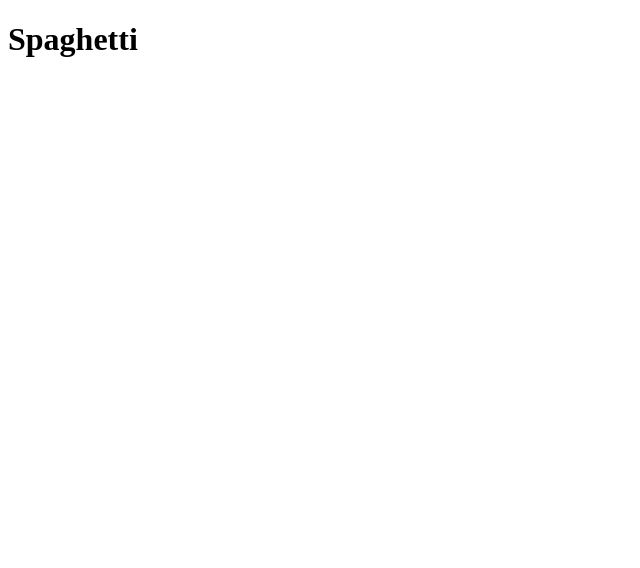
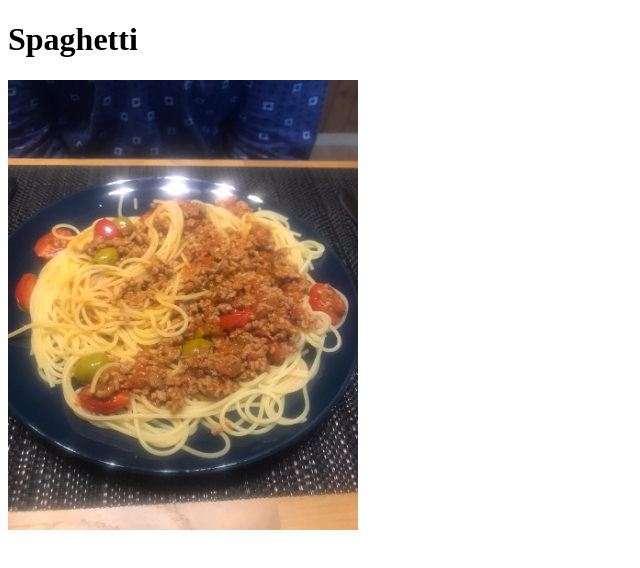
Before and after one commit to matt-e-burger/odin-recipes, a plain HTML site: page recipes/spaghetti.html in a window 1280 px wide. Shown: the whole page, without its empty margins (0-640 px from the left). Drawn offline with Linux system fonts and the light colour scheme.

Commit message:
Add image of spaghetti

```diff
--- a/recipes/spaghetti.html
+++ b/recipes/spaghetti.html
@@ -7,5 +7,6 @@
 </head>
 <body>
     <h1>Spaghetti</h1>
+    <img src= "../images/Spaghetti.jpg" alt = "Spaghetti on a plate" width = "350" height = "450">
 </body>
 </html>
```
Also changed, not shown: images/Spaghetti.jpg (added).
